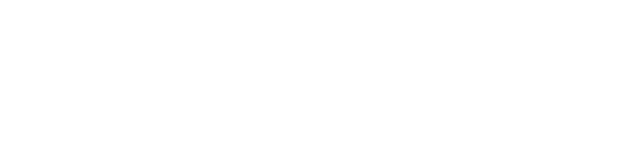
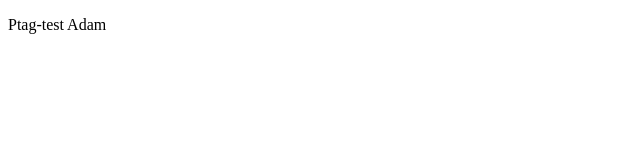
Before and after one commit to adamvlog/Arbeidskrav-2, a plain HTML site: page index.html in a window 1280 px wide. Shown: the whole page, without its empty margins (0-640 px from the left). Drawn offline with Linux system fonts and the light colour scheme.

Commit message:
ptag test adam

```diff
--- a/index.html
+++ b/index.html
@@ -13,7 +13,7 @@
 
 
 <div>
-
+<p>Ptag-test Adam</p>
 </div>
 
 
```
